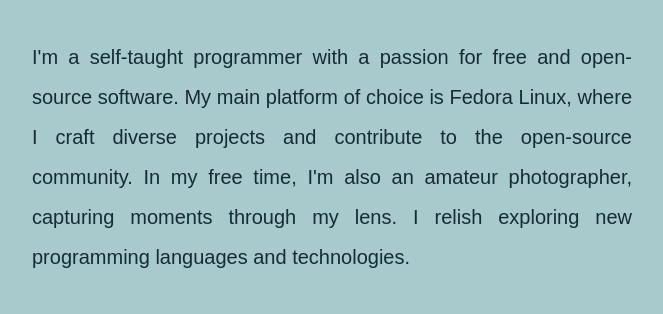
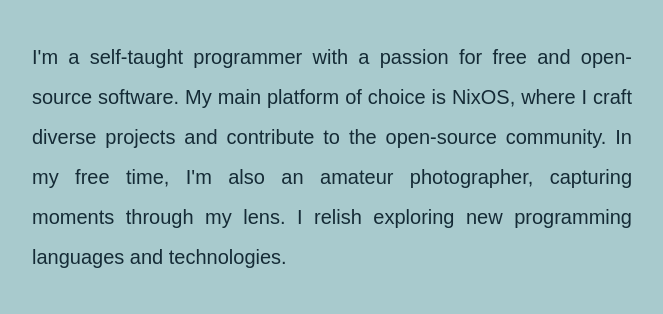
Before and after one commit to MichuuMichuu18/michuumichuu18.github.io, a plain HTML site: page index.html in a window 1280 px wide. Shown: the part 183-497 px from the top of the page, without its empty margins (308-971 px from the left). Drawn offline with Linux system fonts and the light colour scheme.

Commit message:
Update index.html
Now I am using NixOS

```diff
--- a/index.html
+++ b/index.html
@@ -247,7 +247,7 @@
         <h1 class="header-text">Hello, I'm MichuuMichuu</h1>
     </div>
     <div class="content">
-        <p class="content-text">I'm a self-taught programmer with a passion for free and open-source software. My main platform of choice is Fedora Linux, where I craft diverse projects and contribute to the open-source community. In my free time, I'm also an amateur photographer, capturing moments through my lens. I relish exploring new programming languages and technologies.</p>
+        <p class="content-text">I'm a self-taught programmer with a passion for free and open-source software. My main platform of choice is NixOS, where I craft diverse projects and contribute to the open-source community. In my free time, I'm also an amateur photographer, capturing moments through my lens. I relish exploring new programming languages and technologies.</p>
 
         <h1 class="section">My projects</h1>
         <p class="content-text">
```
